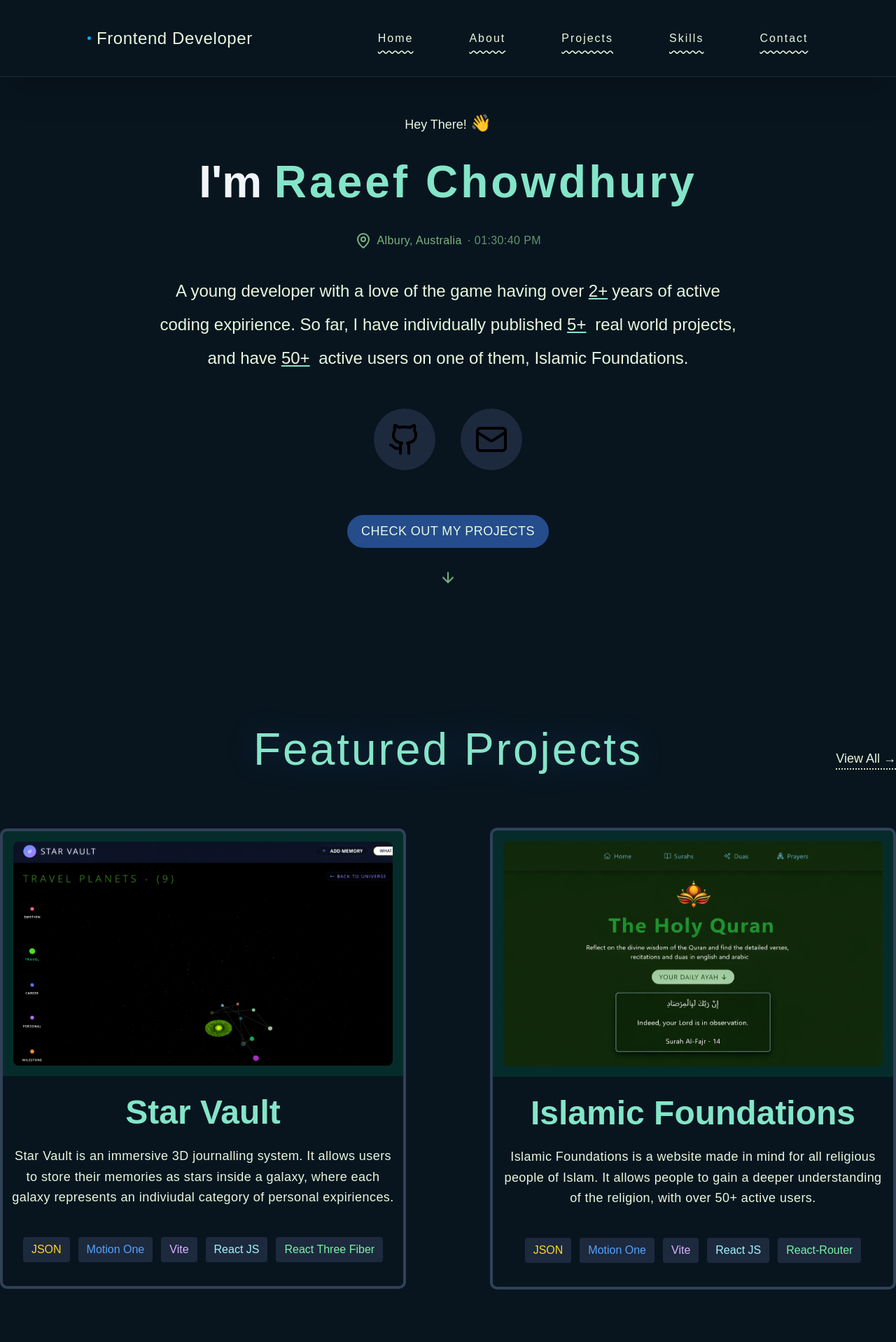
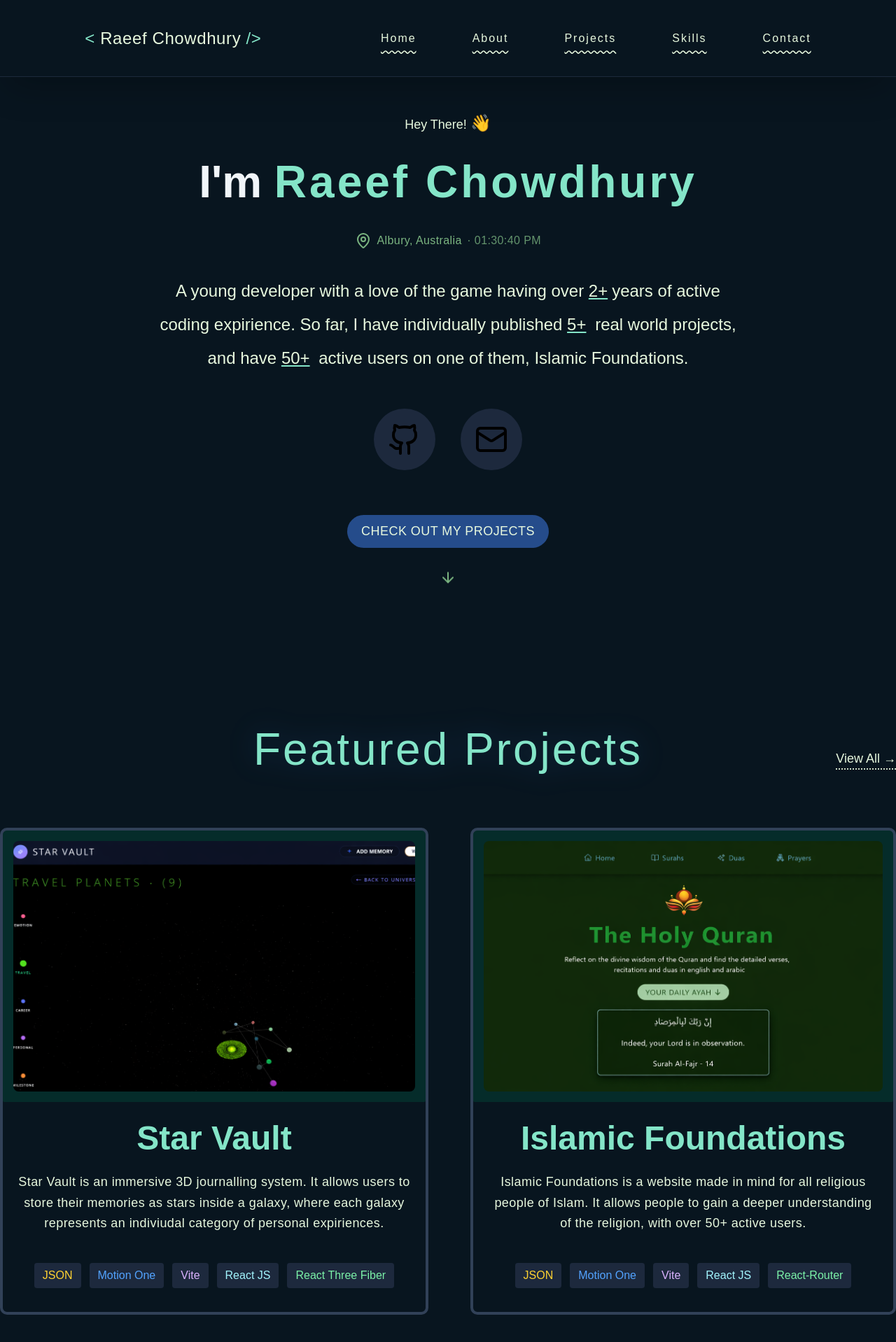
Before and after one commit to Raeef-Chowdhury/Portfolio, a Next.js app: page / in a window 1280 px wide. Shown: the top 1918 px of the page at 70% size. Built offline with nearby package versions, Linux system fonts and the light colour scheme.

Commit message:
add NextJS Optimizations: Image optimization, Metadata, & usage of client components

```diff
--- a/app/layout.tsx
+++ b/app/layout.tsx
@@ -1,4 +1,3 @@
-import type { Metadata } from "next";
 import { Geist, Geist_Mono } from "next/font/google";
 import "./globals.css";
 import Header from "@/components/header";
@@ -13,9 +12,15 @@ const geistMono = Geist_Mono({
   subsets: ["latin"],
 });
 
-export const metadata: Metadata = {
-  title: "Create Next App",
-  description: "Generated by create next app",
+export const metadata = {
+  metadataBase: new URL("https://raeef-portfolio.netlify.app"),
+  authors: ["Raeef Chowdhury"],
+  creator: "Raeef Chowdhury",
+  publisher: "Raeef Chowdhury",
+  robots: {
+    index: true,
+    follow: true,
+  },
 };
 
 export default function RootLayout({
--- a/app/page.tsx
+++ b/app/page.tsx
@@ -6,6 +6,7 @@ import Projects from "@/components/projects";
 //TODO: Branch Jason Cameron's Home section
 //TODO: Change frontend developer in header
 //TODO: BAck to projects btn on specific project blogpost
+//TODO: MetaData Every Page
 export default function Home() {
   return (
     <>
--- a/app/projects/islamicfoundations/page.tsx
+++ b/app/projects/islamicfoundations/page.tsx
@@ -2,3 +2,22 @@ function IslamicFoundations() {
   return <div>Islamic Foundations</div>;
 }
 export default IslamicFoundations;
+export const metadata = {
+  title: "Islamic Foundations | Projects",
+  description:
+    "Islamic Foundations is a comprehensive Islamic education platform with 50+ active users, built with React and Motion One.",
+  openGraph: {
+    title: "Islamic Foundations | Raeef Chowdhury",
+    description:
+      "A website for deepening Islamic understanding with 50+ active users.",
+    url: "https://islamic-foundations.netlify.app/",
+    images: [
+      {
+        url: "/portfolio/Images/Islamic-Foundations.png",
+        width: 1200,
+        height: 630,
+      },
+    ],
+    type: "article",
+  },
+};
--- a/app/projects/starvault/page.tsx
+++ b/app/projects/starvault/page.tsx
@@ -8,3 +8,30 @@ function StarVault() {
   );
 }
 export default StarVault;
+export const metadata = {
+  title: "Star Vault | Projects",
+  description:
+    "Star Vault is an immersive 3D journaling system that lets users store memories as stars in galaxies. Built with React Three Fiber, Motion One, and Vite.",
+  openGraph: {
+    title: "Star Vault | Raeef Chowdhury",
+    description:
+      "An immersive 3D journaling system where memories become stars in personalized galaxies.",
+    url: "https://star-vault-journal.netlify.app/",
+    images: [
+      {
+        url: "/portfolio/Images/Star-Vault.png",
+        width: 1200,
+        height: 630,
+        alt: "Star Vault 3D galaxy journaling interface",
+      },
+    ],
+    type: "article",
+  },
+  twitter: {
+    card: "summary_large_image",
+    title: "Star Vault | Projects",
+    description:
+      "An immersive 3D journaling system where memories become stars in personalized galaxies.",
+    images: ["/portfolio/Images/Star-Vault.png"],
+  },
+};
--- a/components/header.tsx
+++ b/components/header.tsx
@@ -5,12 +5,14 @@ function Header() {
       <nav className="">
         <ul className="flex items-center justify-around">
           <div>
-            <li className="group flex items-center gap-3 hover:cursor-pointer hover:scale-125 text-slate-100 text-lg font-light transition-all duration-300 hover:translate-x-1">
-              <span className="flex items-center justify-center w-2 h-2 rounded-full bg-gradient-to-r from-cyan-400 to-blue-500 group-hover:scale-150 transition-transform duration-300 shadow-lg shadow-cyan-500/50" />
-              <span className=" tracking-wide text-text text-[2.4rem]">
-                Frontend Developer
-              </span>
-            </li>
+            <Link href="https://github.com/raeef-chowdhury" target="_blank">
+              <li className="group flex items-center gap-3  hover:cursor-pointer hover:scale-110 text-slate-100 text-lg font-light transition-all duration-300 hover:translate-x-1">
+                <span className=" tracking-wide text-text text-[2.4rem] hover:text-tertiary transition-all duration-300">
+                  <span className="text-primary">{"<"}</span> Raeef Chowdhury{" "}
+                  <span className="text-primary">{"/>"}</span>
+                </span>
+              </li>
+            </Link>
           </div>
           <div className="flex items-center capitalize gap-[8rem]">
             <NavbarItem name="Home" route="/" />{" "}
--- a/components/hero.tsx
+++ b/components/hero.tsx
@@ -1,30 +1,6 @@
-"use client";
-import { useState, useEffect } from "react";
+import Time from "./time";
 
 function Hero() {
-  const [hovered, setHovered] = useState<boolean>(false);
-  const getCurrentTime = (): string => {
-    const now = new Date();
-    let hours = now.getHours();
-    const minutes = now.getMinutes().toString().padStart(2, "0");
-    const seconds = now.getSeconds().toString().padStart(2, "0");
-    const ampm = hours >= 12 ? "PM" : "AM";
-
-    hours = hours % 12;
-    hours = hours ? hours : 12; // 0 should be 12
-    const hoursStr = hours.toString().padStart(2, "0");
-
-    return `${hoursStr}:${minutes}:${seconds} ${ampm}`;
-  };
-  const [time, setTime] = useState<string>(getCurrentTime());
-
-  useEffect(() => {
-    const interval: NodeJS.Timeout = setInterval(() => {
-      setTime(getCurrentTime());
-    }, 1000);
-
-    return () => clearInterval(interval);
-  }, []);
   return (
     <div className="flex flex-col mx-auto max-w-[1440px] items-center justify-center text-center mt-[4.8rem] px-6">
       <div className="">
@@ -59,7 +35,7 @@ function Hero() {
           <span className="text-[1.6rem] tracking-wide">Albury, Australia</span>
 
           <span className="text-[1.6rem] tracking-wide opacity-80">
-            · {time}
+            · <Time />
           </span>
         </div>
         <p className="text-text text-[2.4rem] mb-8 max-w-[844px] leading-loose">
@@ -83,16 +59,10 @@ function Hero() {
             href="https://github.com/raeef-chowdhury"
             target="_blank"
             rel="noopener noreferrer"
-            className="relative inline-block"
-            onMouseEnter={() => setHovered(true)}
-            onMouseLeave={() => setHovered(false)}
+            className="relative inline-block group"
           >
             <svg
-              className={`transition-all duration-500 rotate-[7.5deg] absolute top-[45%] -translate-y-1/2 left-1/2 -translate-x-[48%] w-full h-full  ${
-                hovered
-                  ? "opacity-100 transform translate-y-[-7.2rem]"
-                  : "opacity-0 translate-y-[0rem]"
-              } pointer-events-none`}
+              className="transition-all duration-500 rotate-[7.5deg] absolute top-[45%] -translate-y-1/2 left-1/2 -translate-x-[48%] w-full h-full opacity-0 translate-y-[0rem] group-hover:opacity-100 group-hover:translate-y-[-7.2rem] pointer-events-none"
               viewBox="0 0 200 200"
             >
               <defs>
@@ -129,7 +99,7 @@ function Hero() {
             </button>
           </a>
           <a
-            href="https://github.com/raeef-chowdhury"
+            href="mailto:raeefchowdhury23@gmail?subject=Portfolio%20Inquiry&body=Hi%20Raeef,%20I%20came%20across%20your%20portfolio..."
             target="_blank"
             rel="noopener noreferrer"
             className="relative inline-block group"
--- a/components/projects.tsx
+++ b/components/projects.tsx
@@ -3,8 +3,8 @@ import Heading from "@/components/heading";
 import Link from "next/link";
 
 import Image from "next/image";
-import StarVaultImg from "../Images/ChatGPT Image Dec 29, 2025, 12_23_21 PM.png";
-import IslamicImg from "../Images/ChatGPT Image Dec 29, 2025, 06_26_05 PM.png";
+import StarVaultImg from "@/Images/Star-Vault.png";
+import IslamicImg from "@/Images/Islamic-Foundations.png";
 interface TechStack {
   skill: string;
   color: string;
@@ -39,14 +39,19 @@ function Projects() {
         </Link>
       </div>
 
-      <div className="Project__board mt-[6.4rem] flex justify-between gap-[12rem] items-center ">
+      <div className="Project__board mt-[6.4rem] flex justify-between gap-[6rem] items-center ">
         <Link href="/projects/starvault">
           <div className="border-slate-700 hover:border-slate-500 overflow-hidden hover:cursor-pointer hover:shadow-[0px_8px_20px_rgba(255,255,255,0.1)] hover:scale-[1.02] transition-all duration-300 border-4 max-w-[840px] rounded-2xl flex flex-col gap-[2.4rem]">
-            <div className="max-h-[388px] max-w-[622px] rounded w-full bg-emerald-900/40 p-6">
+            <div className="w-full h-[388px] rounded bg-emerald-900/40 p-6 flex items-center justify-center overflow-hidden">
               <Image
                 src={StarVaultImg}
-                className="w-[110%]  object-cover rounded-xl"
-                alt="Star Vault Project Image"
+                className="w-full h-full object-cover rounded-xl"
+                width={622}
+                height={388}
+                alt="Star Vault 3D galaxy journaling interface showing memories as stars in personalized galaxies"
+                priority
+                sizes="(max-width: 768px) 100vw, (max-width: 1440px) 50vw, 622px"
+                quality={90}
               />
             </div>
             <div className="text-[1.2rem] p-[1rem] ">
@@ -74,11 +79,16 @@ function Projects() {
         </Link>
         <Link href="/projects/islamicfoundations">
           <div className="border-slate-700 hover:border-slate-500 overflow-hidden hover:cursor-pointer hover:shadow-[0px_8px_20px_rgba(255,255,255,0.1)] hover:scale-[1.02] transition-all duration-300 border-4 max-w-[840px] rounded-2xl flex flex-col gap-[2.4rem]">
-            <div className="max-h-[388px] max-w-[622px] rounded w-full bg-emerald-900/40 p-6">
+            <div className="w-full h-[388px] rounded bg-emerald-900/40 p-6 flex items-center justify-center overflow-hidden">
               <Image
                 src={IslamicImg}
-                className="w-[110%]  object-cover rounded-xl"
-                alt="Star Vault Project Image"
+                className="w-full h-full object-cover rounded-xl"
+                width={622}
+                height={388}
+                alt="Islamic Foundations website interface for learning about Islam with over 50 active users"
+                priority
+                sizes="(max-width: 768px) 100vw, (max-width: 1440px) 50vw, 622px"
+                quality={90}
               />
             </div>
             <div className="text-[1.2rem] p-[1rem] ">
--- /dev/null
+++ b/components/time.tsx
@@ -0,0 +1,29 @@
+"use client";
+import { useEffect, useState } from "react";
+
+function Time() {
+  const getCurrentTime = (): string => {
+    const now = new Date();
+    let hours = now.getHours();
+    const minutes = now.getMinutes().toString().padStart(2, "0");
+    const seconds = now.getSeconds().toString().padStart(2, "0");
+    const ampm = hours >= 12 ? "PM" : "AM";
+
+    hours = hours % 12;
+    hours = hours ? hours : 12; // 0 should be 12
+    const hoursStr = hours.toString().padStart(2, "0");
+
+    return `${hoursStr}:${minutes}:${seconds} ${ampm}`;
+  };
+  const [time, setTime] = useState<string>(getCurrentTime());
+
+  useEffect(() => {
+    const interval: NodeJS.Timeout = setInterval(() => {
+      setTime(getCurrentTime());
+    }, 1000);
+
+    return () => clearInterval(interval);
+  }, []);
+  return <>{time}</>;
+}
+export default Time;
```
Also changed, not shown: Images/Islamic-Foundations.png (renamed from Images/ChatGPT Image Dec 29, 2025, 06_26_05 PM.png), Images/Star-Vault.png (renamed from Images/ChatGPT Image Dec 29, 2025, 12_23_21 PM.png).
